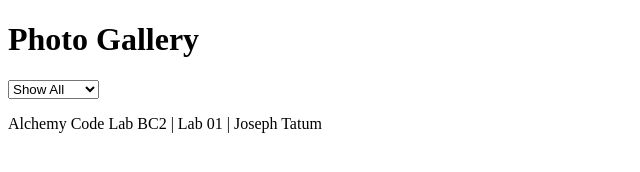
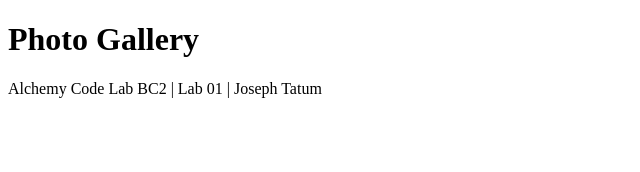
Before and after one commit to josephtatum/bc2-lab02-component-photo-gallery, a plain HTML site: page index.html in a window 1280 px wide. Shown: the whole page, without its empty margins (0-640 px from the left). Drawn offline with Linux system fonts and the light colour scheme.

Commit message:
created all necessary js files

```diff
--- a/home/app.js
+++ b/home/app.js
@@ -1,5 +1,8 @@
 import Component from '../component.js';
 import { Header } from './header.js';
+import { Footer } from './footer.js';
+import { UnorderedList } from './unordered-list.js';
+
 
 export class App extends Component {
 
@@ -7,6 +10,14 @@ export class App extends Component {
         const rawHeader = new Header();
         const header = rawHeader.renderDOM();
         dom.prepend(header);
+
+        const rawUl = new UnorderedList();
+        const ul = rawUl.renderDOM();
+        dom.append(ul);
+
+        const rawFooter = new Footer();
+        const footer = rawFooter.renderDOM();
+        dom.append(footer);
     }
 
 
--- a/home/footer.js
+++ b/home/footer.js
@@ -0,0 +1,11 @@
+import Component from '../component.js';
+
+export class Footer extends Component {
+    renderHTML() {
+        return /*html*/ `
+            <footer>
+                <p>Alchemy Code Lab BC2 | Lab 01 | Joseph Tatum</p>
+            </footer>
+        `;
+    }
+}
--- /dev/null
+++ b/home/unordered-list.js
@@ -0,0 +1,13 @@
+import images from '../data/images.js';
+import Component from '../component.js';
+
+export class UnorderedList extends Component {
+
+    renderHTML() {
+        return /*html*/`
+
+        <ul class="photo-gallery" id="photo-gallery">
+            </ul>
+    `;
+    }
+}
--- a/index.html
+++ b/index.html
@@ -8,31 +8,6 @@
     <title>Photo Gallery</title>
 </head>
 <body>
-    <main>
-
-        <aside class="selection-menu-section">
-            <select class="selection-menu" id="selection-menu">
-                <option value="">Show All</option>
-                <option value="narwhal">Narwhal</option>
-                <option value="rhino">Rhino</option>
-                <option value="unicorn">Unicorn</option>
-                <option value="unilego">Unilego</option>
-                <option value="markhor">Markhor</option>
-                <option value="mouflon">Mouflon</option>
-                <option value="addax">Addax</option>
-                <option value="chameleon">Chameleon</option>
-                <option value="lizard">Lizard</option>
-                <option value="dragon">Dragon</option>
-            </select>
-        </aside>
-        <section class="photo-gallery-section">
-            <ul class="photo-gallery" id="photo-gallery">
-            </ul>
-        </section>
-    </main>
-    <footer>
-        <p>Alchemy Code Lab BC2 | Lab 01 | Joseph Tatum</p>
-    </footer>
     <script src="./home/index.js" type="module"></script>
 </body>
 </html>
```
Also changed, not shown: home/list-item.js (added, +17 -0 lines), home/line-item.js (deleted).
